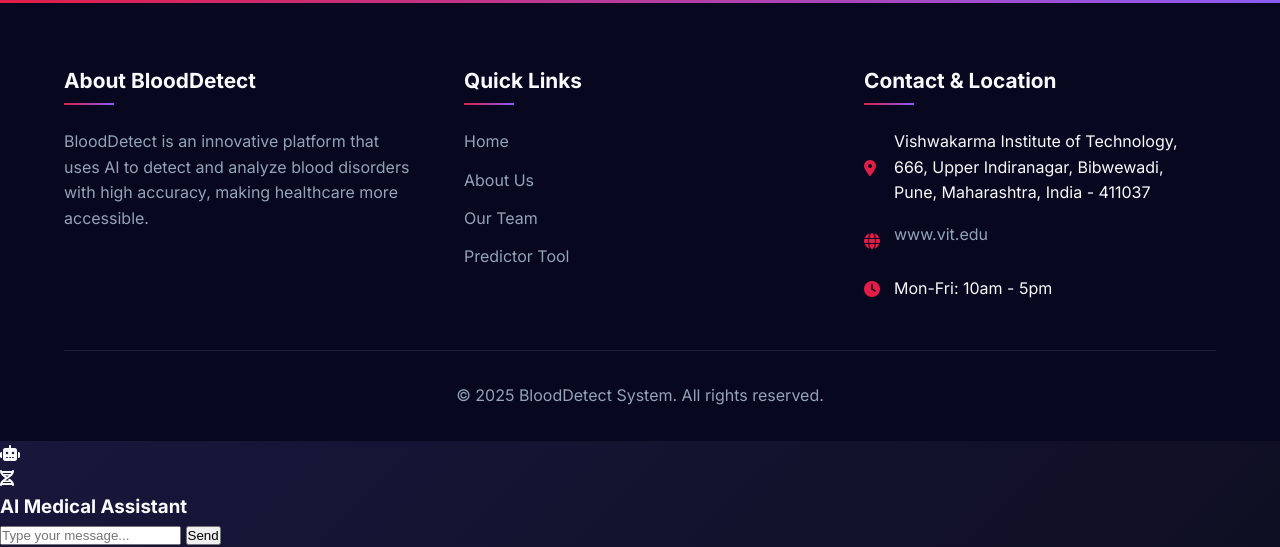
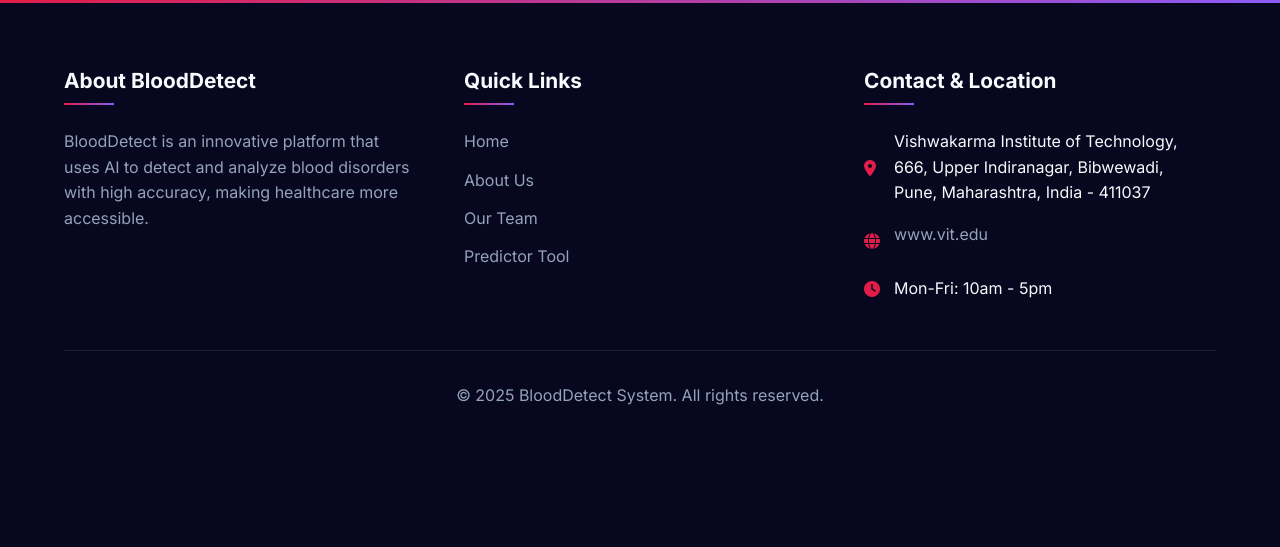
Before and after one commit to AtharvGore14/BloodDetect03, a Flask app: page /about in a window 1280 px wide. Shown: the part 2664-3211 px from the top of the page. After the commit the page ends 3069 px from the top, so only its background shows below. Run offline with Flask 3, Linux system fonts and the light colour scheme.

Commit message:
bloodDetect

```diff
--- a/templates/about.html
+++ b/templates/about.html
@@ -1196,36 +1196,6 @@
     </div>
   </footer>
 
-  <!-- DNA-themed Chat Toggle -->
-  <div class="chat-toggle" id="chatToggle">
-    <div class="chat-icon">
-      <i class="fas fa-robot"></i>
-    </div>
-  </div>
-
-  <!-- Medical Chat Interface -->
-  <div class="chat-widget" id="chatWidget">
-    <div class="chat-header">
-      <i class="fas fa-dna"></i>
-      <h3>AI Medical Assistant</h3>
-    </div>
-    <div class="chat-messages" id="chatMessages">
-      <div class="message bot-message">
-        Hello! I'm your AI medical assistant. How can I help you with blood group detection today?
-      </div>
-    </div>
-    <form class="chat-input" onsubmit="event.preventDefault(); sendMessage();">
-      <input
-        type="text"
-        id="messageInput"
-        placeholder="Type your message..."
-        autocomplete="off"
-        required
-      >
-      <button type="submit" id="sendButton">Send</button>
-    </form>
-  </div>
-
   <script>
     // Mobile menu functionality
     const mobileMenuButton = document.querySelector('.mobile-menu-button');
@@ -1258,151 +1228,6 @@
     });
     // Collapse all on load
     document.querySelectorAll('.faq-answer').forEach(a => a.style.maxHeight = '0');
-
-    // Chat functionality with localStorage for persistence
-    document.addEventListener('DOMContentLoaded', function() {
-      const chatWidget = document.getElementById('chatWidget');
-      const chatToggle = document.getElementById('chatToggle');
-      const chatMessages = document.getElementById('chatMessages');
-      const messageInput = document.getElementById('messageInput');
-      const sendButton = document.getElementById('sendButton');
-      const STORAGE_KEY = 'blooddetect_chat_history';
-
-      // Load chat history from localStorage
-      function loadChatHistory() {
-        const history = JSON.parse(localStorage.getItem(STORAGE_KEY) || '[]');
-        chatMessages.innerHTML = '';
-        history.forEach(msg => {
-          const div = document.createElement('div');
-          div.className = 'message ' + msg.type;
-          div.textContent = msg.text;
-          chatMessages.appendChild(div);
-        });
-      }
-
-      // Save chat history to localStorage
-      function saveChatHistory() {
-        const history = [];
-        chatMessages.querySelectorAll('.message').forEach(div => {
-          history.push({
-            type: div.classList.contains('user-message') ? 'user-message' : 'bot-message',
-            text: div.textContent
-          });
-        });
-        localStorage.setItem(STORAGE_KEY, JSON.stringify(history));
-      }
-
-      // Initial load
-      loadChatHistory();
-
-      // Toggle chat visibility
-      chatToggle.addEventListener('click', (e) => {
-        e.stopPropagation();
-        chatWidget.classList.toggle('visible');
-        chatToggle.classList.toggle('active');
-        if (chatWidget.classList.contains('visible')) {
-          setTimeout(() => {
-            messageInput.focus();
-          }, 300);
-        }
-      });
-
-      // Send message function
-      async function sendMessage() {
-        const message = messageInput.value.trim();
-        if (!message) return;
-
-        // Add user message
-        const userMsg = document.createElement('div');
-        userMsg.className = 'message user-message';
-        userMsg.textContent = message;
-        chatMessages.appendChild(userMsg);
-
-        // Save and refocus
-        saveChatHistory();
-        messageInput.value = '';
-        messageInput.focus();
-
-        // Add thinking animation
-        const thinking = document.createElement('div');
-        thinking.className = 'thinking';
-        for (let i = 0; i < 3; i++) {
-          thinking.appendChild(document.createElement('span'));
-        }
-        chatMessages.appendChild(thinking);
-
-        // Scroll to bottom
-        chatMessages.scrollTop = chatMessages.scrollHeight;
-
-        try {
-          // Make API call to your chat endpoint
-          const response = await fetch('/api/chat', {
-            method: 'POST',
-            headers: { 'Content-Type': 'application/json' },
-            body: JSON.stringify({ message: message })
-          });
-
-          // Remove thinking animation
-          chatMessages.removeChild(thinking);
-
-          if (!response.ok) throw new Error(`Server responded with status: ${response.status}`);
-          const data = await response.json();
-          if (data.error) throw new Error(data.error);
-
-          // Add bot response
-          const botMsg = document.createElement('div');
-          botMsg.className = 'message bot-message';
-          botMsg.textContent = data.response;
-          chatMessages.appendChild(botMsg);
-
-          saveChatHistory();
-        } catch (error) {
-          if (thinking.parentNode === chatMessages) chatMessages.removeChild(thinking);
-          const errorMsg = document.createElement('div');
-          errorMsg.className = 'message bot-message error';
-          errorMsg.innerHTML = `<i class="fas fa-exclamation-circle"></i> ${error.message || 'Sorry, I encountered an error. Please try again.'}`;
-          chatMessages.appendChild(errorMsg);
-          saveChatHistory();
-        }
-
-        chatMessages.scrollTop = chatMessages.scrollHeight;
-      }
-
-      window.sendMessage = sendMessage;
-
-      messageInput.addEventListener('keypress', (e) => {
-        if (e.key === 'Enter') {
-          e.preventDefault();
-          sendMessage();
-        }
-      });
-
-      sendButton.addEventListener('click', (e) => {
-        e.preventDefault();
-        sendMessage();
-      });
-
-      chatWidget.addEventListener('click', (e) => {
-        e.stopPropagation();
-      });
-
-      document.addEventListener('click', (e) => {
-        if (!chatWidget.contains(e.target) && !chatToggle.contains(e.target)) {
-          chatWidget.classList.remove('visible');
-          chatToggle.classList.remove('active');
-        }
-      });
-
-      // Scroll to bottom when new messages are added
-      const observer = new MutationObserver(function(mutations) {
-        mutations.forEach(function(mutation) {
-          if (mutation.addedNodes.length) {
-            chatMessages.scrollTop = chatMessages.scrollHeight;
-          }
-        });
-      });
-      observer.observe(chatMessages, { childList: true, subtree: true });
-    });
   </script>
 </body>
 </html>
```
